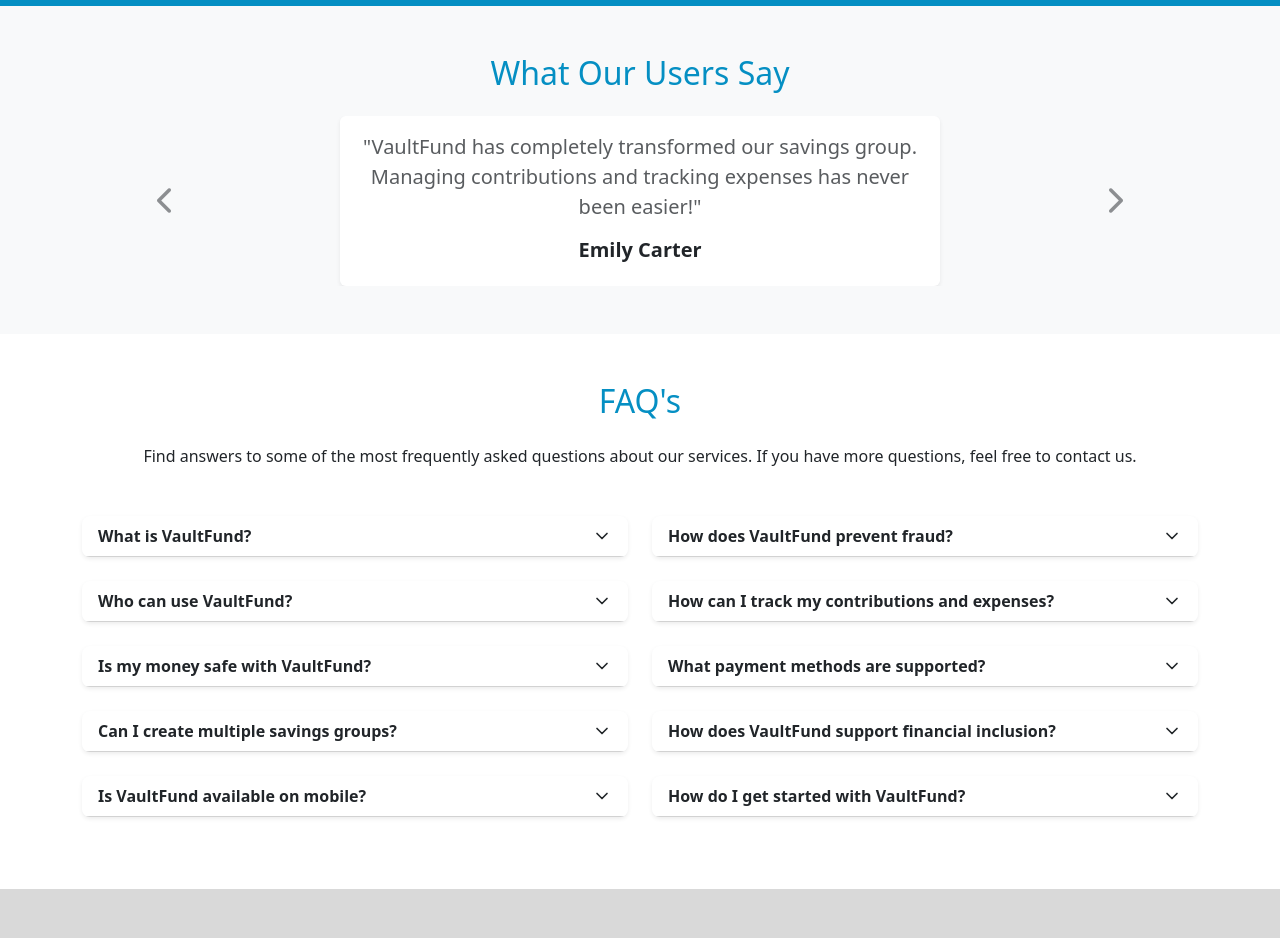
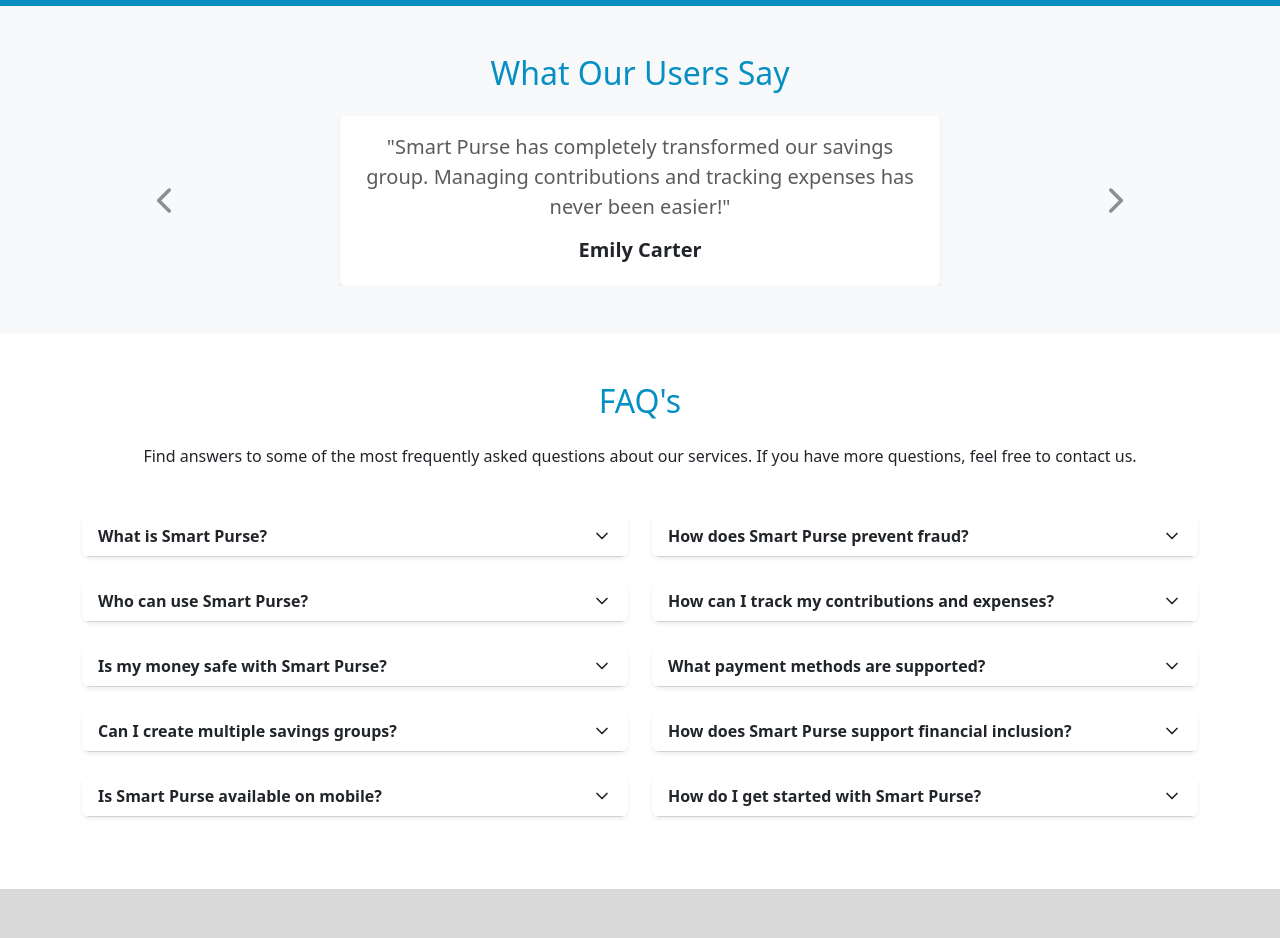
Before and after one commit to DBEST-EZRA/Vault-fund-client-, a React (Create React App) app: page / in a window 1280 px wide. Shown: the part 1640-2578 px from the top of the page. Built offline with nearby package versions, Linux system fonts and the light colour scheme.

Commit message:
changed to smart purse

```diff
--- a/src/components/AskedQuestions.jsx
+++ b/src/components/AskedQuestions.jsx
@@ -13,34 +13,34 @@
 
   const faqs = [
     {
-      question: "What is VaultFund?",
+      question: "What is Smart Purse?",
       answer:
-        "VaultFund is a fintech platform designed to help community savings groups, clubs, and informal investment circles manage their finances securely and transparently.",
+        "Smart Purse is a fintech platform designed to help community savings groups, clubs, and informal investment circles manage their finances securely and transparently.",
     },
     {
-      question: "How does VaultFund prevent fraud?",
+      question: "How does Smart Purse prevent fraud?",
       answer:
-        "VaultFund uses advanced fraud detection techniques, including anomaly detection powered by semi-supervised and unsupervised learning, to identify irregular transactions and protect group funds.",
+        "Smart Purse uses advanced fraud detection techniques, including anomaly detection powered by semi-supervised and unsupervised learning, to identify irregular transactions and protect group funds.",
     },
     {
-      question: "Who can use VaultFund?",
+      question: "Who can use Smart Purse?",
       answer:
-        "VaultFund is designed for savings groups, investment clubs, and informal financial circles looking for a secure way to manage collective funds.",
+        "Smart Purse is designed for savings groups, investment clubs, and informal financial circles looking for a secure way to manage collective funds.",
     },
     {
       question: "How can I track my contributions and expenses?",
       answer:
-        "VaultFund provides real-time tracking, allowing members to monitor their contributions, expenses, and overall group fund balance instantly.",
+        "Smart Purse provides real-time tracking, allowing members to monitor their contributions, expenses, and overall group fund balance instantly.",
     },
     {
-      question: "Is my money safe with VaultFund?",
+      question: "Is my money safe with Smart Purse?",
       answer:
-        "Yes, VaultFund prioritizes security through fraud detection, encryption, and transparent financial records to ensure funds are managed safely.",
+        "Yes, Smart Purse prioritizes security through fraud detection, encryption, and transparent financial records to ensure funds are managed safely.",
     },
     {
       question: "What payment methods are supported?",
       answer:
-        "VaultFund supports multiple payment options, including bank transfers, mobile money, and digital wallets.",
+        "Smart Purse supports multiple payment options, including bank transfers, mobile money, and digital wallets.",
     },
     {
       question: "Can I create multiple savings groups?",
@@ -48,17 +48,17 @@
         "Yes, users can create and manage multiple savings groups within the platform, each with its own members and financial tracking.",
     },
     {
-      question: "How does VaultFund support financial inclusion?",
+      question: "How does Smart Purse support financial inclusion?",
       answer:
-        "VaultFund helps users underserved by traditional banks by providing a digital-first solution for group savings and investments, making financial management accessible to all.",
+        "Smart Purse helps users underserved by traditional banks by providing a digital-first solution for group savings and investments, making financial management accessible to all.",
     },
     {
-      question: "Is VaultFund available on mobile?",
+      question: "Is Smart Purse available on mobile?",
       answer:
-        "Yes, VaultFund is a web-based platform optimized for both desktop and mobile use, ensuring accessibility anytime, anywhere.",
+        "Yes, Smart Purse is a web-based platform optimized for both desktop and mobile use, ensuring accessibility anytime, anywhere.",
     },
     {
-      question: "How do I get started with VaultFund?",
+      question: "How do I get started with Smart Purse?",
       answer:
         "Simply sign up on our platform, create or join a savings group, and start managing your funds with transparency and security.",
     },
--- a/src/components/HeroSection.jsx
+++ b/src/components/HeroSection.jsx
@@ -52,7 +52,7 @@
           className="lead mb-4"
           style={{ animation: "fadeIn 2s ease", color: "white" }}
         >
-          Join VaultFund and take control of your financial future.
+          Join Smart Purse and take control of your financial future.
         </p>
         <button
           className="btn btn-primary btn-lg px-5 me-3"
--- a/src/components/Stats.jsx
+++ b/src/components/Stats.jsx
@@ -13,18 +13,18 @@
   );
 
   const [counters, setCounters] = useState(stats.map(() => 0));
-  const [hasTriggered, setHasTriggered] = useState(false); // Tracks if the counter has run
+  const [hasTriggered, setHasTriggered] = useState(false);
   const sectionRef = useRef(null);
 
   useEffect(() => {
-    const currentRef = sectionRef.current; // Copy ref to local variable
+    const currentRef = sectionRef.current;
     const observer = new IntersectionObserver(
       ([entry]) => {
         if (entry.isIntersecting && !hasTriggered) {
-          setHasTriggered(true); // Prevent retriggering
+          setHasTriggered(true);
         }
       },
-      { threshold: 0.3 } // Trigger when 30% of the section is visible
+      { threshold: 0.3 }
     );
 
     if (currentRef) {
@@ -43,7 +43,7 @@
       stats.forEach((stat, index) => {
         let start = 0;
         const end = stat.value;
-        const duration = 2000; // 1 second
+        const duration = 2000;
         const stepTime = Math.abs(Math.floor(duration / end));
 
         const timer = setInterval(() => {
--- a/src/components/Testimonials.jsx
+++ b/src/components/Testimonials.jsx
@@ -12,7 +12,7 @@
   const testimonials = [
     {
       name: "Emily Carter",
-      text: "VaultFund has completely transformed our savings group. Managing contributions and tracking expenses has never been easier!",
+      text: "Smart Purse has completely transformed our savings group. Managing contributions and tracking expenses has never been easier!",
     },
     {
       name: "Daniel Ochieng",
@@ -20,11 +20,11 @@
     },
     {
       name: "Sophia Martinez",
-      text: "I love how transparent VaultFund is. Every member can see transactions in real-time, ensuring trust and accountability.",
+      text: "I love how transparent Smart Purse is. Every member can see transactions in real-time, ensuring trust and accountability.",
     },
     {
       name: "James Mwaura",
-      text: "VaultFund's automated reminders have helped us stay on track with our savings goals. Highly recommended!",
+      text: "Samrt Purse's automated reminders have helped us stay on track with our savings goals. Highly recommended!",
     },
     {
       name: "Linda Johnson",
@@ -32,7 +32,7 @@
     },
     {
       name: "Michael Adeyemi",
-      text: "Seamless payments and easy fund transfers make VaultFund the perfect platform for community savings.",
+      text: "Seamless payments and easy fund transfers make Smart Purse the perfect platform for community savings.",
     },
   ];
 
```
